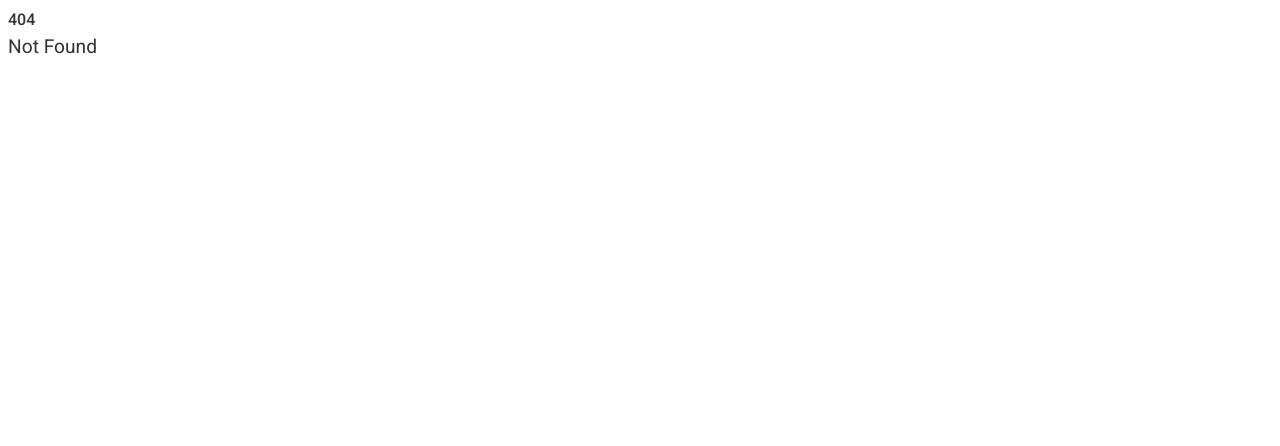
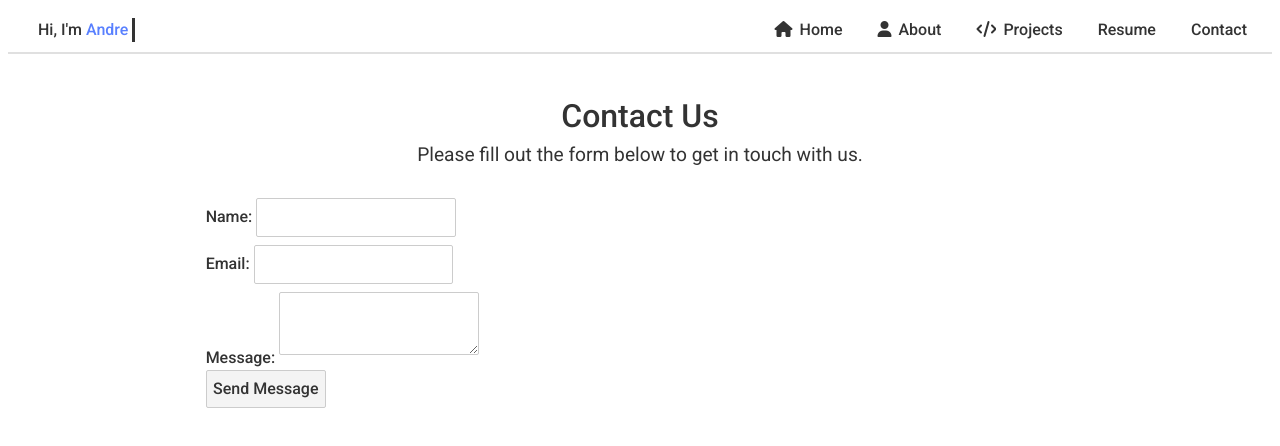
Before and after one commit to andrenguyening/portfolio, a SvelteKit app: page /contact in a window 1280 px wide. Before the commit this address had no page. Shown: the top 446 px of the page. Built offline with nearby package versions, Linux system fonts and the light colour scheme.

Commit message:
Added contact. Added links for project cards.

```diff
--- a/src/components/Card.svelte
+++ b/src/components/Card.svelte
@@ -3,9 +3,11 @@
     export let desc;
     export let imagesrc;
     export let strings = [];
+    export let link;
 </script>
 
 <div class="card w-96 bg-base-100 shadow-xl">
+    <a href={link}>
     <div class="card-body">
         <h3 class="card-title" >{cardtitle}</h3>
         <p>{desc}</p>
@@ -17,8 +19,10 @@
             {/each}
         </div>
     </div>
+    </a>
     <figure><img src={imagesrc} alt="" /></figure>
 </div>
+
 
 <style>
     .imagespacing{
--- /dev/null
+++ b/src/components/ContactForm.svelte
@@ -0,0 +1,66 @@
+<!-- ContactForm.svelte -->
+<script>
+    let name = '';
+    let email = '';
+    let message = '';
+    let submissionStatus = '';
+
+    async function handleSubmit(event) {
+      event.preventDefault();
+
+      // Perform form validation here if needed
+
+      // Simulate a submission delay (remove this in a real application)
+      await new Promise(resolve => setTimeout(resolve, 1000));
+
+      // Here you can implement your logic to handle form submission,
+      // such as sending data to a server or displaying a confirmation message.
+      console.log('Name:', name);
+      console.log('Email:', email);
+      console.log('Message:', message);
+
+      // Display submission success message
+      submissionStatus = 'Message sent!';
+
+      // Clear form fields after successful submission
+      name = '';
+      email = '';
+      message = '';
+    }
+  </script>
+
+  <div class = "container">
+    {#if submissionStatus}
+      <p>{submissionStatus}</p>
+    {/if}
+
+    <form on:submit={handleSubmit}>
+      <label>
+        Name:
+        <input type="text" bind:value={name} required />
+      </label>
+      <label>
+        Email:
+        <input type="email" bind:value={email} required />
+      </label>
+      <label>
+        Message:
+        <textarea bind:value={message} required></textarea>
+      </label>
+      <button type="submit">Send Message</button>
+    </form>
+</div>
+
+<style>
+    .container{
+    max-width: fit-content;
+    margin-left: auto;
+    margin-right: auto;
+    /* background-color: red; */
+    padding: 3%;
+    position: relative;
+    width: 100%;
+    max-width: 1000px;
+    height:1000px;
+}
+</style>
--- a/src/components/Navbar.svelte
+++ b/src/components/Navbar.svelte
@@ -16,7 +16,7 @@
 		  <li><a href="/about"><i class="fa-solid fa-user"></i><span class= "iconlabel">About</span></a></li>
 		  <li><a href="/projects"><i class="fa-solid fa-code"></i><span class= "iconlabel">Projects</span></a></li>
 		  <li><a href="https://drive.google.com/file/d/1QmQlTtdfx9uxaN1aG5E8cTWa5n13Zf74/view?usp=sharing">Resume</a></li>
-		  <li><a href="#">Contact</a></li>
+		  <li><a href="/contact">Contact</a></li>
 		</ul>
 	</div>
   </nav>
@@ -41,7 +41,10 @@
 
     li {
         margin-right: 15px;
+
     }
+
+
 
     .iconlabel{
         padding-left: 7px;
--- a/src/routes/about/+page.svelte
+++ b/src/routes/about/+page.svelte
@@ -7,6 +7,7 @@
     <br>
     <div class = "container">
         <h2>About <span id ="me">Me.</span></h2>
+        <br>
             <p>
                 I am senior at the University of Pittsburgh (Pitt) currently studying Computer Science! I initally enrolled as a bioengineering major at the Swanson School of Engineering at the beginning of 2020.
                 After taking my first programming course as an engineer, I wanted to continue developing and hopefully one day create programs that are more visually appealing than seeing text on the CLI.
--- /dev/null
+++ b/src/routes/contact/+page.svelte
@@ -0,0 +1,42 @@
+
+<script>
+    import ContactForm from '../../components/ContactForm.svelte';
+    import Navbar from '../../components/Navbar.svelte';
+
+  </script>
+  <Navbar />
+  <div class = "container">
+    <div class="content">
+        <h1>Contact Us</h1>
+        <p>Please fill out the form below to get in touch with us.</p>
+        <ContactForm />
+    </div>
+  </div>
+
+  <style>
+    h1{
+        font-size: 2em;
+    }
+    h1,p{
+        text-align: center;
+    }
+       .container{
+        max-width: fit-content;
+        margin-left: auto;
+        margin-right: auto;
+        /* background-color: blue; */
+        padding: 3%;
+        position: relative;
+        width: 100%;
+        max-width: 1000px;
+        height:1000px;
+    }
+
+
+    /* Media query for smaller screens */
+    @media (max-width: 768px) {
+    .content {
+      max-width: 90%; /* Adjust the maximum width for smaller screens */
+    }
+  }
+  </style>
--- a/src/routes/projects/+page.svelte
+++ b/src/routes/projects/+page.svelte
@@ -18,11 +18,17 @@
     "https://cdn.jsdelivr.net/gh/devicons/devicon@latest/icons/flask/flask-original.svg"
     ];
 
+    let links = ["https://github.com/andrenguyening/portfolio","https://github.com/andrenguyening/BudgetApp",
+    "https://github.com/andrenguyening/ChatApp",
+    "https://github.com/andrenguyening/portfolio",
+    ];
+
+
     let cards = [
-        { id: 1, cardtitle: 'Portfolio Website', desc: 'Personal website to introduce myself! Check me out!' ,imagesrc:"https://daisyui.com/images/stock/photo-1606107557195-0e29a4b5b4aa.jpg", strings: portfolio},
-        { id: 2, cardtitle: 'Budgify', desc: 'A budget tracking app using a custom RESTful API!',imagesrc:"https://daisyui.com/images/stock/photo-1606107557195-0e29a4b5b4aa.jpg" ,strings: budget},
-        { id: 3, cardtitle: 'Conversate', desc: 'Chatroom app with live chatting utilizing AJAX polling and updating!',imagesrc:"https://daisyui.com/images/stock/photo-1606107557195-0e29a4b5b4aa.jpg", strings:chat },
-        { id: 4, cardtitle: 'Card 4', desc: 'Content for Card 2',imagesrc:"https://daisyui.com/images/stock/photo-1606107557195-0e29a4b5b4aa.jpg"},
+        { id: 1, cardtitle: 'Portfolio Website', desc: 'Personal website to introduce myself! Check me out!' ,imagesrc:"https://daisyui.com/images/stock/photo-1606107557195-0e29a4b5b4aa.jpg", strings: portfolio, link:links[0]},
+        { id: 2, cardtitle: 'Budgify', desc: 'A budget tracking app using a custom RESTful API!',imagesrc:"https://daisyui.com/images/stock/photo-1606107557195-0e29a4b5b4aa.jpg" ,strings: budget, link:links[1]},
+        { id: 3, cardtitle: 'Conversate', desc: 'Chatroom app with live chatting utilizing AJAX polling and updating!',imagesrc:"https://daisyui.com/images/stock/photo-1606107557195-0e29a4b5b4aa.jpg", strings:chat, link:links[2]},
+        // { id: 4, cardtitle: 'Card 4', desc: 'Content for Card 2',imagesrc:"https://daisyui.com/images/stock/photo-1606107557195-0e29a4b5b4aa.jpg", link: links[3]}
         // Add more cards as needed
     ];
 
@@ -34,7 +40,7 @@
     <br><br><br>
     <div class = "card-container" >
         {#each cards as card (card.id)}
-            <Card cardtitle= {card.cardtitle} desc={card.desc} imagesrc = {card.imagesrc} strings={card.strings}/>
+            <Card cardtitle= {card.cardtitle} desc={card.desc} imagesrc = {card.imagesrc} strings={card.strings} link = {card.link}/>
         {/each}
     </div>
 </div>
```
